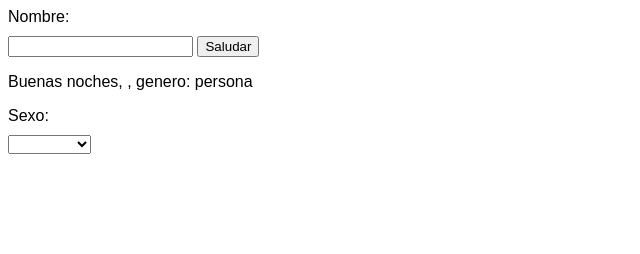
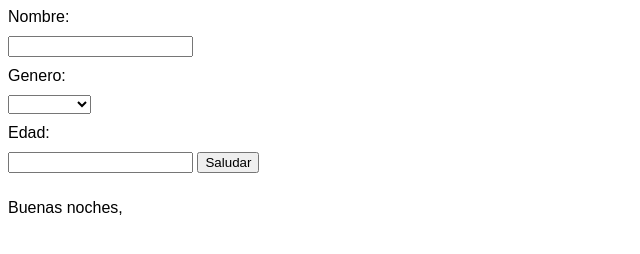
Before and after one commit to Carlitavg/Tarea4_ingS, a website built with Parcel: page index.html in a window 1280 px wide. Both pictures are taken after a click on the input "Saludar". Shown: the whole page, without its empty margins (0-640 px from the left). Built offline with nearby package versions, Linux system fonts and the light colour scheme.

Commit message:
feat: Saludar por genero y por edad

```diff
--- a/index.html
+++ b/index.html
@@ -8,8 +8,8 @@
         body {
             font-family: Arial, sans-serif;
         }
-        div, label, select {
-            display: block;
+        div, label, select, input{
+
             margin-bottom: 10px;
         }
     </style>
@@ -18,17 +18,21 @@
     <div>Nombre: </div>
     <input id="nombre" type="text">
 
-    <input type="submit" value="Saludar" id="Saludar_button" />
-    <div id="saludo"></div>
 
-    <label for="genero">Sexo:</label>
+
+    <div>Genero: </div>
     <select id="genero" name="genero">
         <option value="Sin respuesta"></option>
         <option value="Masculino">Masculino</option>
         <option value="Femenino">Femenino</option>
 
-    </select><br><br>
+    </select>
 
+    <div>Edad: </div>
+    <input id="edad" type="number">
+
+    <input type="submit" value="Saludar" id="Saludar_button" />
+    <div id="saludo"></div>
     <script type="module" src="./src/saludador.js"></script>
 </body>
 </html>
--- a/src/saludador.js
+++ b/src/saludador.js
@@ -2,7 +2,7 @@ const nombre = document.querySelector("#nombre");
 const saludarButton = document.querySelector("#Saludar_button");
 const div = document.querySelector("#saludo");
 const genero = document.querySelector("#genero");
-
+const edad = document.querySelector("#edad");
 
 saludarButton.addEventListener("click", (event) => {
   event.preventDefault();
@@ -12,7 +12,9 @@ saludarButton.addEventListener("click", (event) => {
   let horaActual = fechaActual.getHours();
   let saludoHora = "";
   let saludoGenero = "";
+  let saludoxEdad = "";
   const generoSeleccionado = genero.value;
+  const edadSaludo = Number.parseInt(edad.value);
 
   if (horaActual >= 5 && horaActual < 12) {
     saludoHora = "Buenos días";
@@ -24,14 +26,30 @@ saludarButton.addEventListener("click", (event) => {
 
 
   if (generoSeleccionado === "Masculino") {
-    saludoGenero = "hombre";
+    if(edadSaludo<=30)
+    {
+        saludoxEdad = "joven "
+    }
+    else
+    {
+        saludoxEdad = "Sr. "
+    }
+
   } else if (generoSeleccionado === "Femenino") {
-    saludoGenero = "mujer";
+    if(edadSaludo<=30)
+        {
+            saludoxEdad = "señorita; "
+        }
+        else
+        {
+            saludoxEdad = "Sra. "
+        }
   } else {
-    saludoGenero = "persona";
+    saludoGenero = " ";
   }
 
 //   div.innerHTML = "<p>" + "Hola " + nombreSaludo + "</p>";
 //   div.innerHTML = "<p>" + saludoHora +", "+ nombreSaludo + "</p>";
-  div.innerHTML = "<p>" + saludoHora +", "+ nombreSaludo + ", genero: "+ saludoGenero + "</p>";
+//   div.innerHTML = "<p>" + saludoHora +", "+ nombreSaludo + ", genero: "+ saludoGenero + "</p>";
+  div.innerHTML = "<p>" + saludoHora +", "+ saludoxEdad + nombreSaludo  + "</p>";
 });
```
